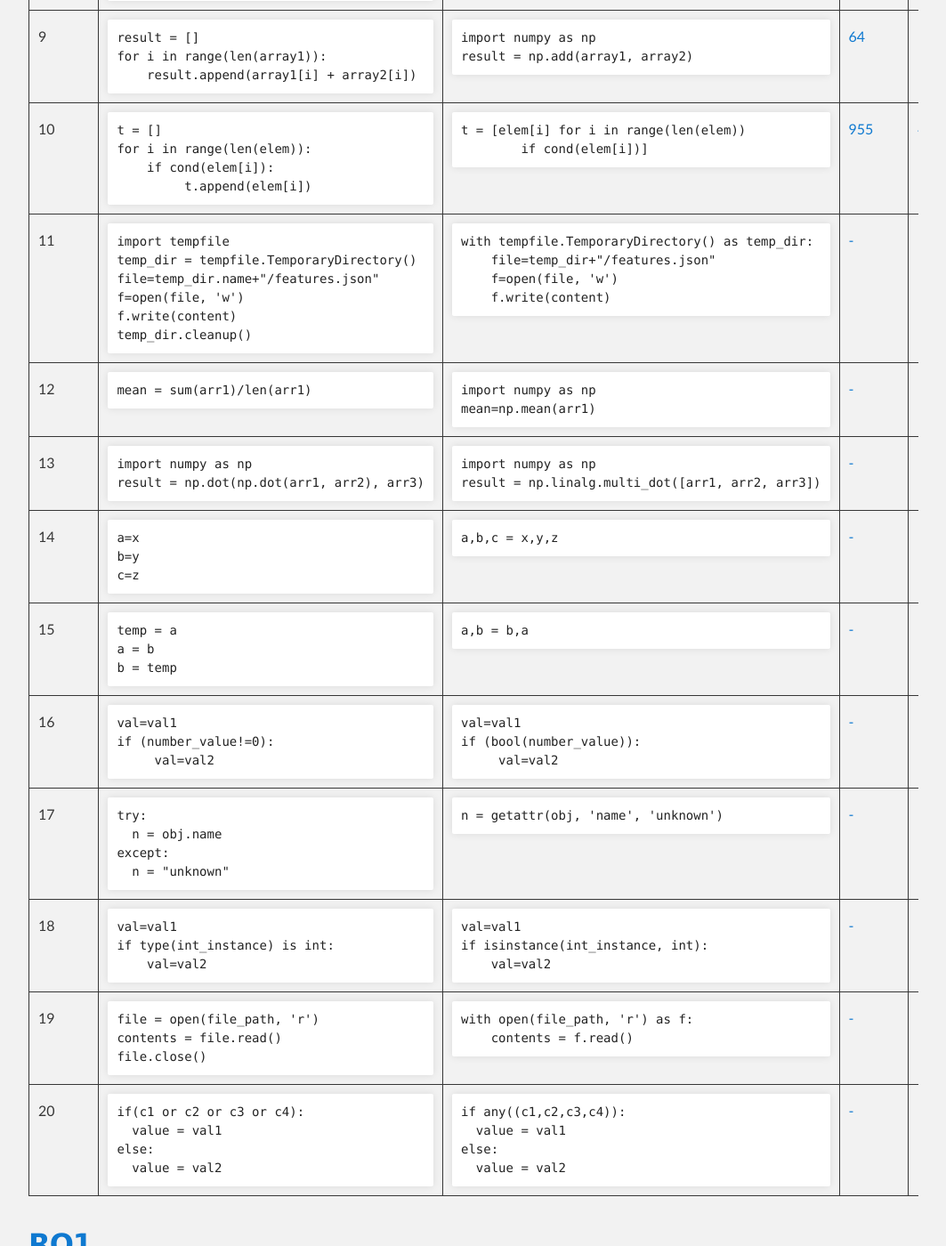
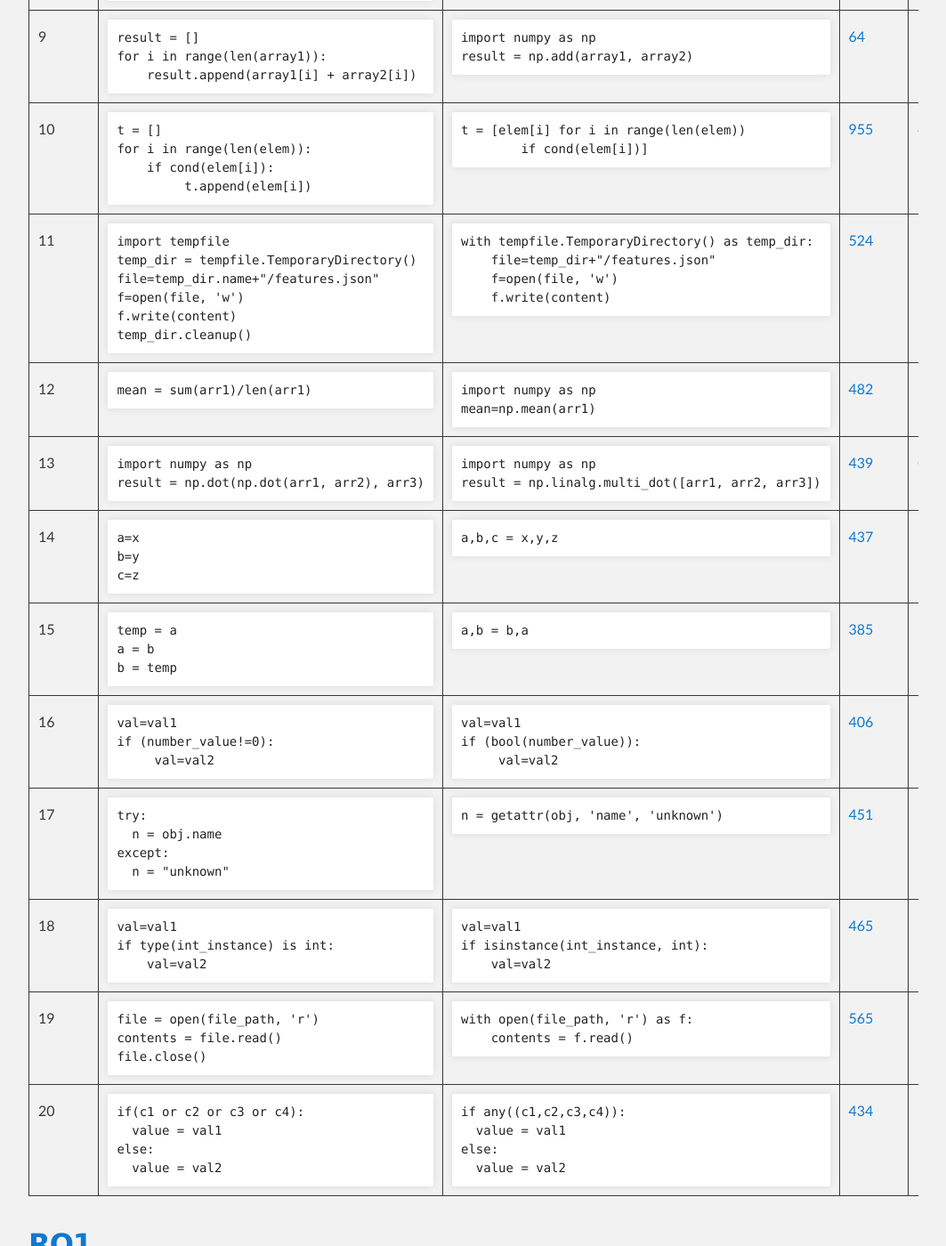
Before and after one commit to PyCraftTool/PyCraftTool.github.io, a Jekyll site: the page built from index.md, in a window 1280 px wide and 1400 px high, scrolled down 1818 px. Shown: the whole window at 89% size, without its empty margins (106-1169 px from the left). Built offline with Jekyll 4.4.1, drawn with Linux system fonts in a browser that asks for light colours; our own code applies the rules of GitHub Pages for plain Markdown files.

Commit message:
add links

```diff
--- a/index.md
+++ b/index.md
@@ -382,11 +382,11 @@ with tempfile.TemporaryDirectory() as temp_dir:
 
 </td>
 <td>
-<a href="/">
--</a> </td>
+<a href="https://github.com/PyCraftTool/PyCraft/blob/main/data/paper/Table1/context-manager-tempfile/all_variants.json">
+524</a> </td>
 <td>
-<a href="/">
-- </a></td>
+<a href="https://github.com/PyCraftTool/PyCraft/blob/main/data/paper/Table1/context-manager-tempfile/correct_variants.json">
+150 </a></td>
 <td>
 <a href="/">
 - </a> </td>
@@ -414,11 +414,11 @@ mean=np.mean(arr1)
 
 </td>
 <td>
-<a href="/">
--</a> </td>
+<a href="https://github.com/PyCraftTool/PyCraft/blob/main/data/paper/Table1/np-mean/all_variants.json">
+482</a> </td>
 <td>
-<a href="/">
-- </a></td>
+<a href="https://github.com/PyCraftTool/PyCraft/blob/main/data/paper/Table1/np-mean/correct_variants.json">
+97 </a></td>
 <td>
 <a href="/">
 - </a> </td>
@@ -447,11 +447,11 @@ result = np.linalg.multi_dot([arr1, arr2, arr3])
 
 </td>
 <td>
-<a href="/">
--</a> </td>
+<a href="https://github.com/PyCraftTool/PyCraft/blob/main/data/paper/Table1/np-multidot/all_variants.json">
+439</a> </td>
 <td>
-<a href="/">
-- </a></td>
+<a href="https://github.com/PyCraftTool/PyCraft/blob/main/data/paper/Table1/np-multidot/correct_variants.json">
+0 </a></td>
 <td>
 <a href="/">
 - </a> </td>
@@ -480,11 +480,11 @@ a,b,c = x,y,z
 
 </td>
 <td>
-<a href="/">
--</a> </td>
+<a href="https://github.com/PyCraftTool/PyCraft/blob/main/data/paper/Table1/assign-multiple-targets/all_variants.json">
+437</a> </td>
 <td>
-<a href="/">
-- </a></td>
+<a href="https://github.com/PyCraftTool/PyCraft/blob/main/data/paper/Table1/assign-multiple-targets/correct_variants.json">
+11 </a></td>
 <td>
 <a href="/">
 - </a> </td>
@@ -512,11 +512,11 @@ a,b = b,a
 
 </td>
 <td>
-<a href="/">
--</a> </td>
+<a href="https://github.com/PyCraftTool/PyCraft/blob/main/data/paper/Table1/swapping-variables/all_variants.json">
+385</a> </td>
 <td>
-<a href="/">
-- </a></td>
+<a href="https://github.com/PyCraftTool/PyCraft/blob/main/data/paper/Table1/swapping-variables/correct_variants.json">
+77 </a></td>
 <td>
 <a href="/">
 - </a> </td>
@@ -546,11 +546,11 @@ if (bool(number_value)):
 
 </td>
 <td>
-<a href="/">
--</a> </td>
+<a href="https://github.com/PyCraftTool/PyCraft/blob/main/data/paper/Table1/non-zero-compare/all_variants.json">
+406</a> </td>
 <td>
-<a href="/">
-- </a></td>
+<a href="https://github.com/PyCraftTool/PyCraft/blob/main/data/paper/Table1/non-zero-compare/correct_variants.json">
+69 </a></td>
 <td>
 <a href="/">
 - </a> </td>
@@ -579,11 +579,11 @@ n = getattr(obj, 'name', 'unknown')
 
 </td>
 <td>
-<a href="/">
--</a> </td>
+<a href="https://github.com/PyCraftTool/PyCraft/blob/main/data/paper/Table1/getattr/all_variants.json">
+451</a> </td>
 <td>
-<a href="/">
-- </a></td>
+<a href="https://github.com/PyCraftTool/PyCraft/blob/main/data/paper/Table1/getattr/correct_variants.json">
+109 </a></td>
 <td>
 <a href="/">
 - </a> </td>
@@ -613,11 +613,11 @@ if isinstance(int_instance, int):
 
 </td>
 <td>
-<a href="/">
--</a> </td>
+<a href="https://github.com/PyCraftTool/PyCraft/blob/main/data/paper/Table1/is-instance/all_variants.json">
+465</a> </td>
 <td>
-<a href="/">
-- </a></td>
+<a href="https://github.com/PyCraftTool/PyCraft/blob/main/data/paper/Table1/is-instance/correct_variants.json">
+39 </a></td>
 <td>
 <a href="/">
 - </a> </td>
@@ -645,11 +645,11 @@ with open(file_path, 'r') as f:
 
 </td>
 <td>
-<a href="/">
--</a> </td>
+<a href="https://github.com/PyCraftTool/PyCraft/blob/main/data/paper/Table1/file-context-manager/all_variants.json">
+565</a> </td>
 <td>
-<a href="/">
-- </a></td>
+<a href="https://github.com/PyCraftTool/PyCraft/blob/main/data/paper/Table1/file-context-manager/correct_variants.json">
+20 </a></td>
 <td>
 <a href="/">
 - </a> </td>
@@ -680,11 +680,11 @@ else:
 
 </td>
 <td>
-<a href="/">
--</a> </td>
+<a href="https://github.com/PyCraftTool/PyCraft/blob/main/data/paper/Table1/any-func/all_variants.json">
+434</a> </td>
 <td>
-<a href="/">
-- </a></td>
+<a href="https://github.com/PyCraftTool/PyCraft/blob/main/data/paper/Table1/any-func/correct_variants.json">
+136 </a></td>
 <td>
 <a href="/">
 - </a> </td>
```
